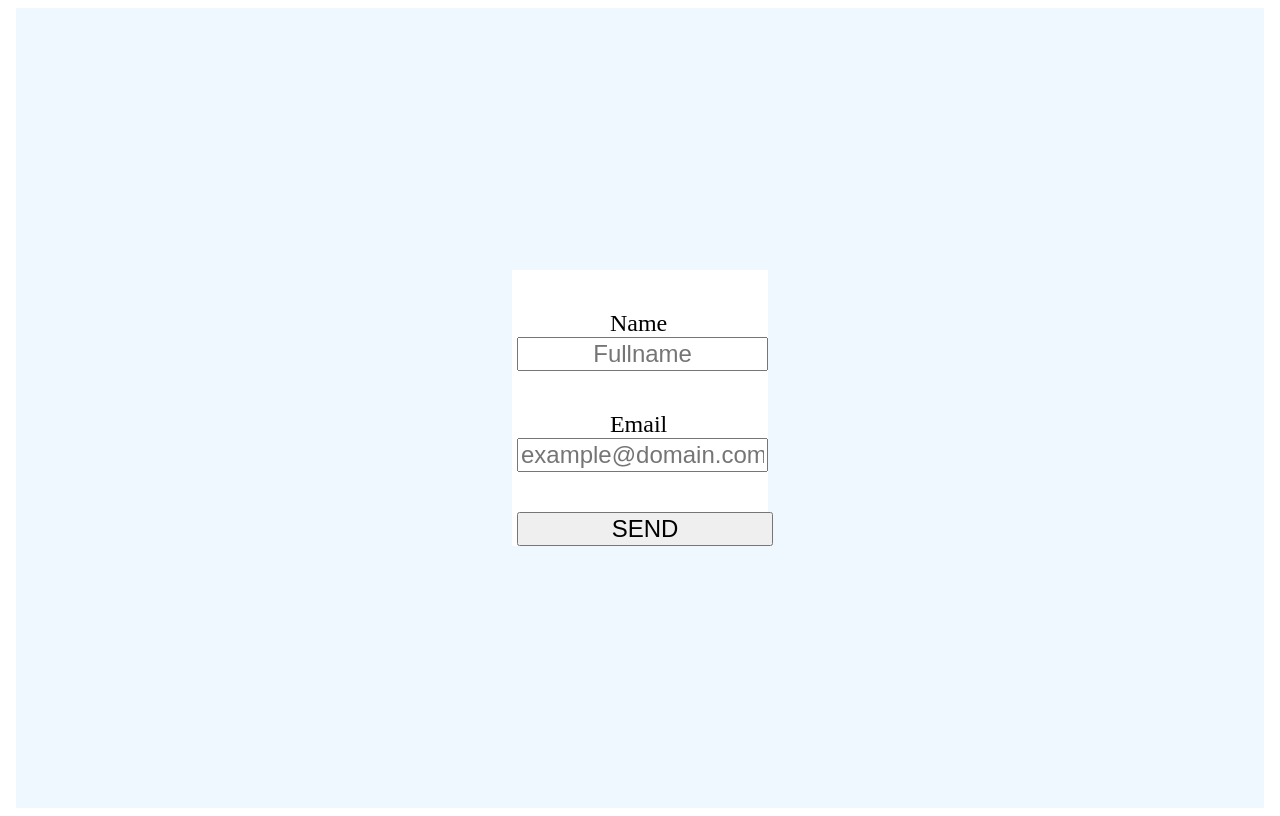
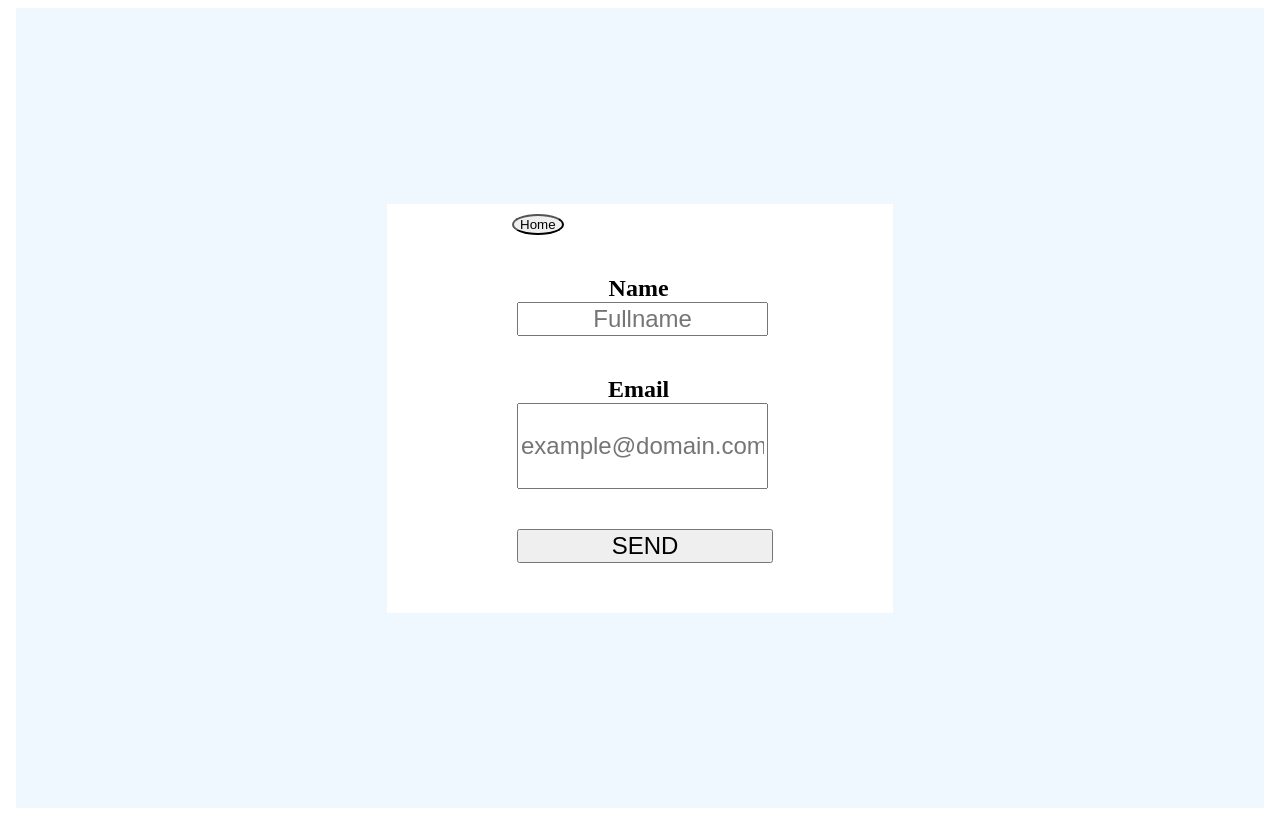
Before and after one commit to BuildForSDGCohort2/SeedMate-FrontEnd, an Angular app: page /contact-us in a window 1280 px wide. Built offline with nearby package versions, Linux system fonts and the light colour scheme.

Commit message:
Updated Styling

```diff
--- a/src/app/components/contact/contact.component.css
+++ b/src/app/components/contact/contact.component.css
@@ -32,3 +32,11 @@ form input {
   margin-top: 5vh;
   width: 20vw;
 }
+
+#first-form {
+  padding: 10px 10% 10px 10%;
+}
+
+#email {
+  height: 10vh;
+}
--- a/src/app/components/contact/contact.component.html
+++ b/src/app/components/contact/contact.component.html
@@ -1,14 +1,17 @@
 <body>
-    <form>
+    <form id="first-form">
+        <button type="reset" style="position: relative;border-radius:50%;">Home</button>
         <form>
-             <label for="fullname">Name</label>
-        <input id="fullname" placeholder="Fullname" required>
+            <label for="fullname"><b>Name</b></label>
+        <input id="fullname" type="text" placeholder="Fullname" required>
         </form>
-        <form>
-            <label for="email">Email</label>
+        <form id="email-f" >
+            <label id="email-label" for="email"><b>Email</b></label>
         <input id="email" type="email" placeholder="example@domain.com" required>
+        <input id="submit" type="submit"  value="SEND" src="">
         </form>
-        <input id="submit" type="submit"  value="SEND" src="">
+
     </form>
 
+
 </body>
--- a/src/app/components/landing/landing.component.css
+++ b/src/app/components/landing/landing.component.css
@@ -60,17 +60,23 @@ footer {
   position: relative;
   bottom: 0;
   background-color: grey;
-  color: black;
+  color: rgb(58, 58, 58);
   display: flex;
   flex-direction: row;
 }
+
 
 footer ul {
   list-style-type: none;
 }
 
 footer h3 {
-  text-decoration: underline;
+  color:rgb(68, 68, 68);
+  /*text-decoration: underline;*/
+}
+
+footer li:hover, footer h3:hover {
+  color:black;
 }
 
 a {
--- a/src/app/components/landing/landing.component.html
+++ b/src/app/components/landing/landing.component.html
@@ -5,7 +5,6 @@
     <button  [routerLink]="['/main-app']"> <b>Seeds</b></button>
     <button [routerLink]="['/contact-us']"> <b>Contact</b></button>
     <button> <b><a href="#about">About Us</a></b></button>
-    >
     </aside>
     <!-- Text Area -->
     <section id="landing">
@@ -15,7 +14,7 @@
         </div>
     </section>
     <main>
-        <div style="text-align:left;" id="m-text_area">
+        <div style="text-align:left;margin-left:10%;" id="m-text_area">
             <h1 style="font-size:x-large;">SeedMate</h1>
             <p style="font-size:20px;"> Our web app is made to help beginning farmers and <br/> enthusiasts with knowledge leading to proper plant growth.</p>
             <!--<p style="font-size:20px;"> Lorem ipsum dolor sit amet consectetur adipisicing elit. Molestiae id sit delectus labore velit!</p>
@@ -46,7 +45,7 @@
     <footer>
 
         <ul>
-            <h3>Lorem, ipsum.</h3>
+            <h3 style="border-bottom: 2px solid rgb(110, 109, 109)">Lorem, ipsum.</h3>
             <li> Lorem, ipsum dolor.</li>
             <li> Lorem, ipsum dolor.</li>
             <li> Lorem, ipsum dolor.</li>
@@ -54,7 +53,7 @@
         </ul>
 
         <ul>
-            <h3 id="about">Lorem, ipsum.</h3>
+            <h3 style="border-bottom: 2px solid rgb(110, 109, 109)" id="about">Lorem, ipsum.</h3>
             <li> Lorem, ipsum dolor.</li>
             <li> Lorem, ipsum dolor.</li>
             <li> Lorem, ipsum dolor.</li>
```
